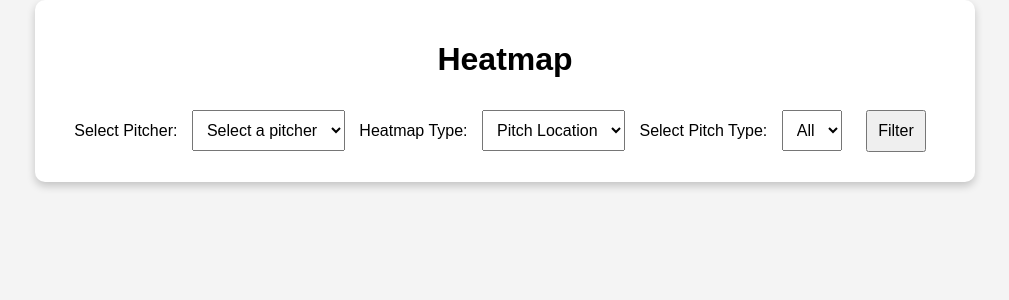
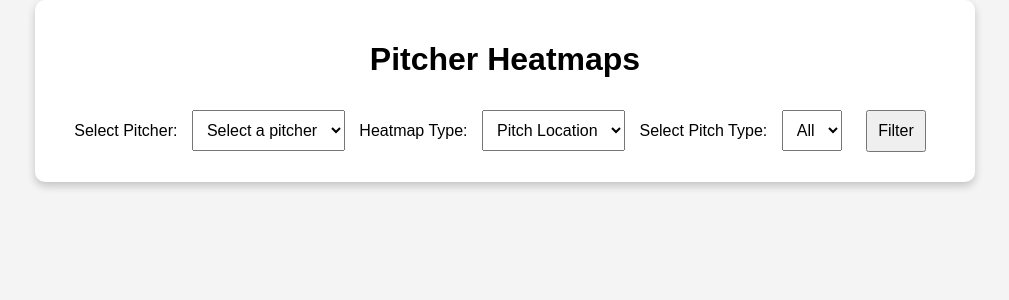
Before and after one commit to dpatt27/WestmontScoutPro, a Django app: template heatmaps/templates/heatmaps/heatmaps.html in a window 1280 px wide. Shown: the part 58-358 px from the top of the page, without its empty margins (135-1144 px from the left). Run offline with Django 4.2, Linux system fonts and the light colour scheme; the template is opened without the code that fills it, so the values that code supplies are empty; parts of the project's set-up code (start-up, migrations or seed data) failed here and were passed over.

```diff
--- a/heatmaps/templates/heatmaps/heatmaps.html
+++ b/heatmaps/templates/heatmaps/heatmaps.html
@@ -5,7 +5,7 @@ Pitcher Heatmaps
 {% endblock title %}
 
 {% block content %}
-<h1>Heatmap</h1>
+<h1>Pitcher Heatmaps</h1>
 <form method="GET" action="{% url 'heatmap_view' %}">
     <label for="pitcher">Select Pitcher:</label>
     <select name="pitcher" id="pitcher" onchange="updatePitchTypes()">
```
